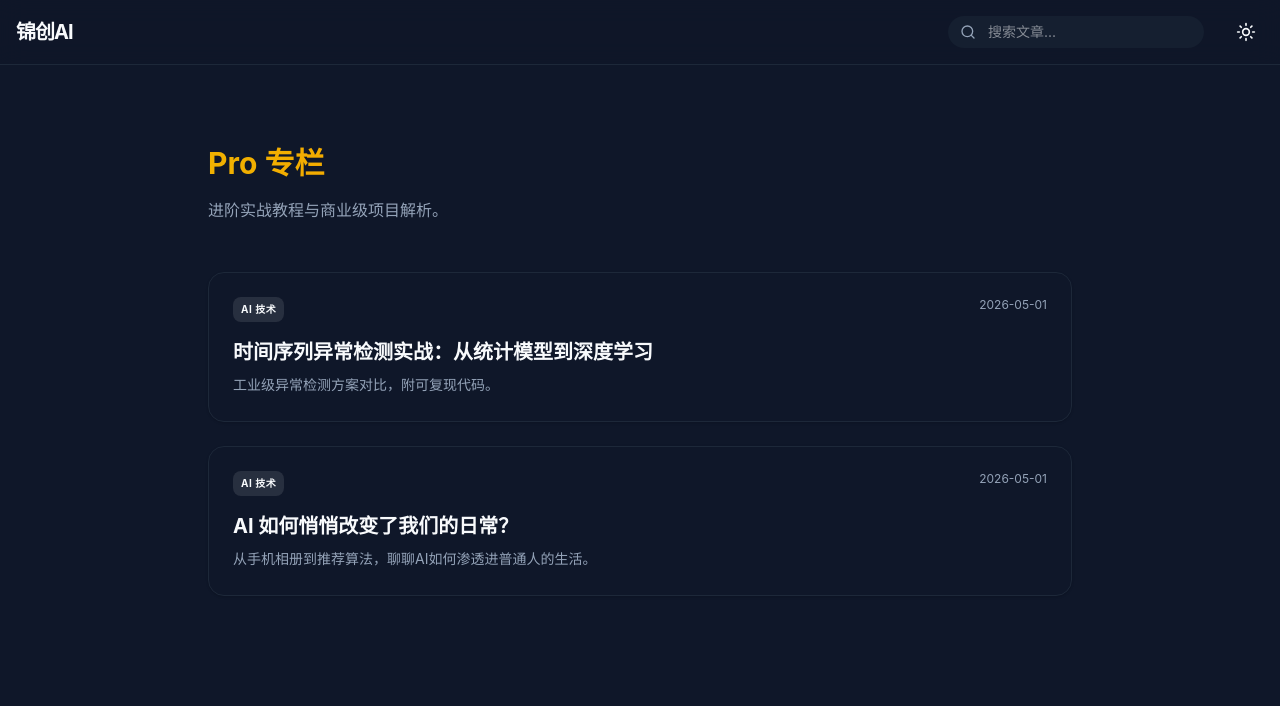
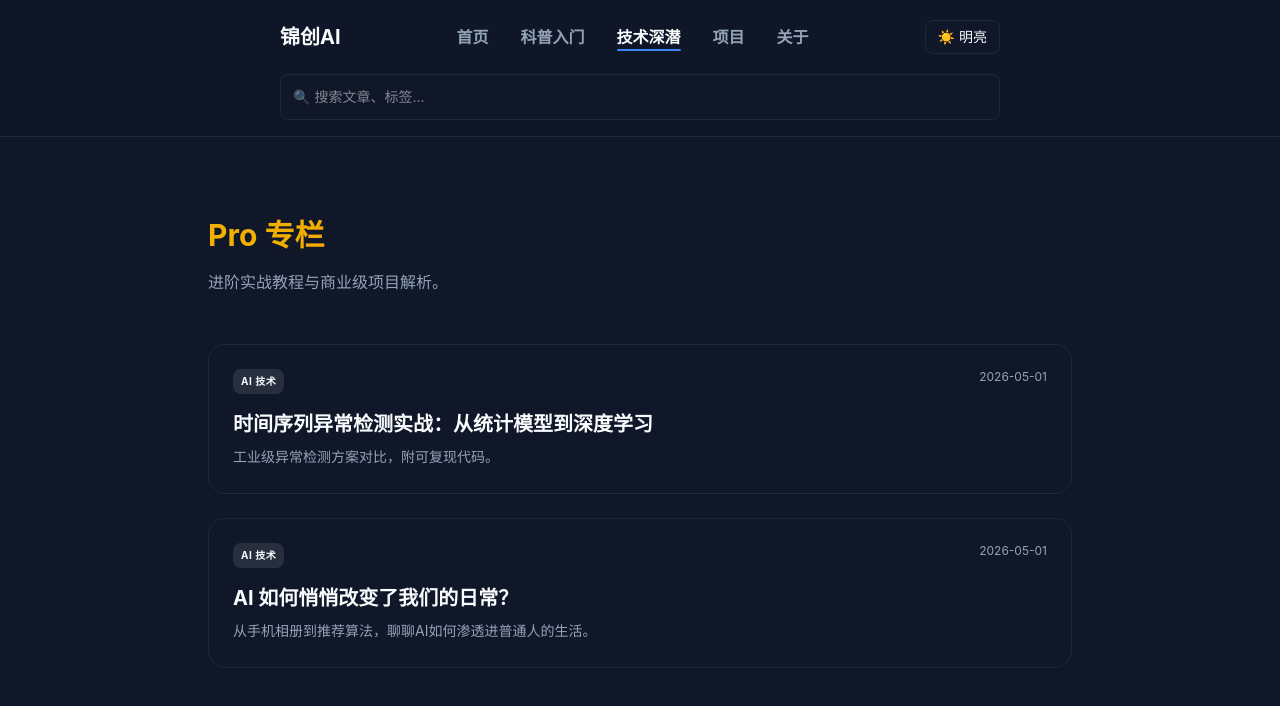
Before and after one commit to LiuCzj/jinc-ai-nextjs, a Next.js app: page /pro in a window 1280 px wide. Shown: the top 706 px of the page. Built offline with nearby package versions, Linux system fonts and the light colour scheme.

Commit message:
fix error

```diff
--- a/app/globals.css
+++ b/app/globals.css
@@ -1,11 +1,9 @@
 @import "tailwindcss";
-@import "tw-animate-css";
 @plugin "@tailwindcss/typography";
 
 @custom-variant dark (&:is(.dark *));
 
 :root {
-  /* 明亮模式 */
   --background: 40 20% 98%;
   --foreground: 20 5% 10%;
   --card: 40 20% 100%;
@@ -24,7 +22,6 @@
 }
 
 .dark {
-  /* 参考开源仓库的高级暗黑模式（深蓝灰） */
   --background: 222 47% 11%;
   --foreground: 210 40% 98%;
   --card: 222 47% 11%;
--- a/app/layout.tsx
+++ b/app/layout.tsx
@@ -8,7 +8,7 @@ export default function RootLayout({ children }: { children: React.ReactNode })
       <body className="antialiased">
         <ThemeProvider attribute="class" defaultTheme="dark">
           <Navbar />
-          <main className="animate-in fade-in duration-1000">{children}</main>
+          <main>{children}</main>
         </ThemeProvider>
       </body>
     </html>
--- a/components/MotionLayout.tsx
+++ b/components/MotionLayout.tsx
@@ -2,7 +2,6 @@
 import { motion } from 'framer-motion'
 import React from 'react'
 
-// 首页专属的头像和呼吸动画头部
 export function AnimatedHomeHeader() {
   return (
     <div className="text-center mb-16">
@@ -11,7 +10,7 @@ export function AnimatedHomeHeader() {
         transition={{ duration: 4, repeat: Infinity, ease: "easeInOut" }}
         className="w-28 h-28 mx-auto mb-6 rounded-full overflow-hidden ring-4 ring-primary/10 shadow-2xl"
       >
-        <img src="/avatar.png" alt="Avatar" className="w-full h-full object-cover" />
+        <img src="/images/avatar.png" alt="Avatar" className="w-full h-full object-cover" />
       </motion.div>
 
       <motion.h1
@@ -28,7 +27,6 @@ export function AnimatedHomeHeader() {
   )
 }
 
-// 列表交错滑入的外壳
 export function AnimatedGrid({ children }: { children: React.ReactNode }) {
   return (
     <motion.div
@@ -44,7 +42,6 @@ export function AnimatedGrid({ children }: { children: React.ReactNode }) {
   )
 }
 
-// 单个卡片滑入的包裹器
 export function AnimatedItem({ children }: { children: React.ReactNode }) {
   return (
     <motion.div variants={{ hidden: { y: 20, opacity: 0 }, show: { y: 0, opacity: 1 } }}>
--- a/components/Navbar.tsx
+++ b/components/Navbar.tsx
@@ -1,36 +1,66 @@
-'use client'
-import Link from 'next/link'
-import { motion } from 'framer-motion'
-import { Search, Moon, Sun } from 'lucide-react'
-import { useTheme } from 'next-themes'
-import { useEffect, useState } from 'react'
+'use client';
+
+import Link from 'next/link';
+import { usePathname } from 'next/navigation';
+import ThemeToggle from './theme-toggle';
+import Search from './search';
+import { motion } from 'framer-motion';
+
+const navItems = [
+  { href: '/', label: '首页' },
+  { href: '/popular', label: '科普入门' },
+  { href: '/pro', label: '技术深潜' },
+  { href: '/projects', label: '项目' },
+  { href: '/about', label: '关于' },
+];
 
 export default function Navbar() {
-  const { theme, setTheme } = useTheme()
-  const [mounted, setMounted] = useState(false)
-  useEffect(() => setMounted(true), [])
+  const pathname = usePathname();
 
   return (
-    <nav className="sticky top-0 z-50 w-full border-b border-border bg-background/80 backdrop-blur-md">
-      <div className="max-w-7xl mx-auto px-4 h-16 flex items-center justify-between">
-        <Link href="/" className="font-bold text-xl tracking-tighter">锦创AI</Link>
-        <div className="flex items-center gap-6">
-          {/* 搜索框焦点缩放动效 */}
-          <motion.div whileFocus={{ scale: 1.05 }} className="relative hidden sm:block">
-            <Search className="absolute left-3 top-1/2 -translate-y-1/2 w-4 h-4 text-muted-foreground" />
-            <input
-              type="text"
-              placeholder="搜索文章..."
-              className="bg-secondary/50 rounded-full py-1.5 pl-10 pr-4 text-sm focus:ring-2 focus:ring-primary outline-none w-64 transition-all"
-            />
-          </motion.div>
-          {mounted && (
-            <button onClick={() => setTheme(theme === 'dark' ? 'light' : 'dark')} className="p-2 rounded-full hover:bg-secondary">
-              {theme === 'dark' ? <Sun className="w-5 h-5" /> : <Moon className="w-5 h-5" />}
-            </button>
-          )}
-        </div>
+    <header className="sticky top-0 z-50 w-full bg-background/80 backdrop-blur-md border-b border-border">
+      <div className="max-w-3xl mx-auto px-6">
+        {/* 顶部导航栏 */}
+        <nav className="flex items-center justify-between py-5">
+          <Link href="/" className="text-xl font-bold text-foreground no-underline">
+            锦创AI
+          </Link>
+
+          {/* 导航链接 */}
+          <ul className="flex gap-8 text-base font-semibold">
+            {navItems.map((item) => {
+              const isActive = pathname === item.href;
+              return (
+                <li key={item.href} className="relative">
+                  <Link
+                    href={item.href}
+                    className={`relative pb-1 transition-colors no-underline ${
+                      isActive
+                        ? 'text-foreground'
+                        : 'text-muted-foreground hover:text-foreground'
+                    }`}
+                  >
+                    {item.label}
+                    {isActive && (
+                      <motion.span
+                        layoutId="activeNavIndicator"
+                        className="absolute bottom-0 left-0 right-0 h-0.5 bg-accent rounded-full"
+                        transition={{ type: 'spring', stiffness: 380, damping: 30 }}
+                      />
+                    )}
+                  </Link>
+                </li>
+              );
+            })}
+          </ul>
+
+          {/* 主题切换 */}
+          <ThemeToggle />
+        </nav>
+
+        {/* 全局搜索框（基于 Fuse.js 和 /api/search） */}
+        <Search />
       </div>
-    </nav>
-  )
+    </header>
+  );
 }
--- a/components/audience-filter.tsx
+++ b/components/audience-filter.tsx
@@ -1,7 +1,7 @@
 'use client';
 
 import { useState } from 'react';
-import PostCard from './post-card';
+import PostCard from './PostCard';  // 注意大小写
 
 interface Post {
   slug: string;
--- a/components/header.tsx
+++ /dev/null
@@ -1,61 +0,0 @@
-'use client';
-
-import Link from 'next/link';
-import { usePathname } from 'next/navigation';
-import ThemeToggle from './theme-toggle';
-import Search from './search';
-import { motion } from 'framer-motion';
-
-const navItems = [
-  { href: '/', label: '首页' },
-  { href: '/popular', label: '科普入门' },
-  { href: '/pro', label: '技术深潜' },
-  { href: '/projects', label: '项目' },
-  { href: '/about', label: '关于' },
-];
-
-export default function Header() {
-  const pathname = usePathname();
-
-  return (
-    <header className="sticky top-0 z-50 w-full bg-background/80 backdrop-blur-md border-b border-border">
-      <div className="max-w-3xl mx-auto px-6">
-        <nav className="flex items-center justify-between py-5">
-          <Link href="/" className="text-xl font-bold text-foreground no-underline">
-            锦创AI
-          </Link>
-
-          <ul className="flex gap-8 text-base font-semibold">
-            {navItems.map((item) => {
-              const isActive = pathname === item.href;
-              return (
-                <li key={item.href} className="relative">
-                  <Link
-                    href={item.href}
-                    className={`relative pb-1 transition-colors no-underline ${
-                      isActive
-                        ? 'text-foreground'
-                        : 'text-muted-foreground hover:text-foreground'
-                    }`}
-                  >
-                    {item.label}
-                    {isActive && (
-                      <motion.span
-                        layoutId="activeNavIndicator"
-                        className="absolute bottom-0 left-0 right-0 h-0.5 bg-accent rounded-full"
-                        transition={{ type: 'spring', stiffness: 380, damping: 30 }}
-                      />
-                    )}
-                  </Link>
-                </li>
-              );
-            })}
-          </ul>
-
-          <ThemeToggle />
-        </nav>
-        <Search />
-      </div>
-    </header>
-  );
-}
--- a/content/projects/_index.md
+++ b/content/projects/_index.md
@@ -1,7 +1,11 @@
 ---
-title: "项目"
-date: 2026-05-01
+title: "项目展示"
 category: projects
 ---
 
-这里介绍你的项目，可以添加多个 .md 文件来描述不同项目。
+这里将展示我的代表性项目（以下为示例占位，后续补充真实内容）。
+
+- **项目一**：时间序列预测平台
+  *使用自研Transformer模型，应用于供应链需求预测*
+- **项目二**：工业缺陷检测系统
+  *基于YOLOv8与异常检测算法，部署至边缘设备*
```
Also changed, not shown: package.json (+5 -4 lines), 1 other file (tests, documents, lock files or other folders).
